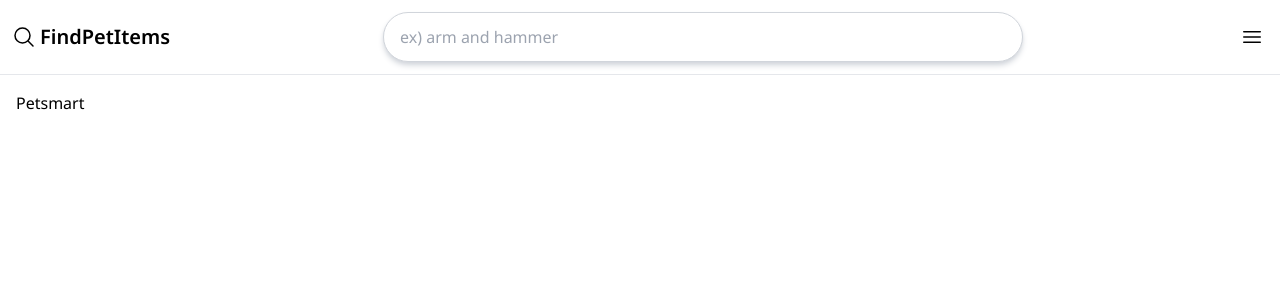
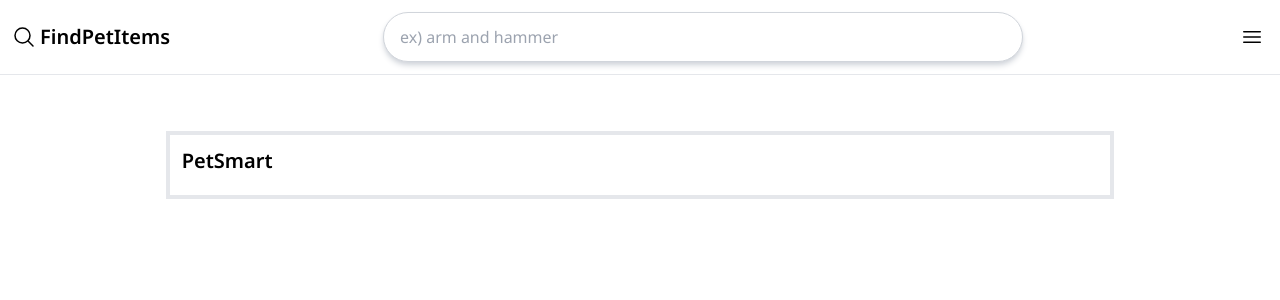
Before and after one commit to jaehokimdev/Pet-Item-Price-scraping, a React (Create React App) app in the folder client/: page /search/petsmart in a window 1280 px wide. Shown: the top 300 px of the page. Built offline with nearby package versions, Linux system fonts and the light colour scheme.

Commit message:
working on petsmart page

```diff
--- a/client/src/App.tsx
+++ b/client/src/App.tsx
@@ -13,7 +13,7 @@
     <Routes>
       <Route path="/" element={<Main />} />
       <Route path="search" element={<Layout />}>
-        <Route path="totalresult" element={<Totalresult />} />
+        <Route path="all" element={<Totalresult />} />
         <Route path="petsmart" element={<Petsmart />} />
         <Route path="petvalue" element={<Petvalue />} />
         <Route path="walmart" element={<Walmart />} />
--- a/client/src/Header.tsx
+++ b/client/src/Header.tsx
@@ -71,7 +71,7 @@
                 onClick={() => setIsMenuToggled(!isMenuToggled)}
                 className="font-bold hover:text-gray-300"
               >
-                Total
+                All
               </Link>
               <Link
                 to={"/search/petsmart"}
--- a/client/src/pages/Petsmart.tsx
+++ b/client/src/pages/Petsmart.tsx
@@ -3,7 +3,13 @@
 type Props = {};
 
 const Petsmart = (props: Props) => {
-  return <div>Petsmart</div>;
+  return (
+    <div className="flex flex-col px-[12%] max-sm:px-[5%] gap-4">
+      <div className="border-4 border-gray-200 rounded-2 pt-3 pb-5 px-3 mt-10">
+        <span className="font-bold text-xl">PetSmart</span>
+      </div>
+    </div>
+  );
 };
 
 export default Petsmart;
--- a/client/src/pages/Totalresult.tsx
+++ b/client/src/pages/Totalresult.tsx
@@ -13,7 +13,7 @@
     <div className="flex flex-col px-[12%] max-sm:px-[5%] gap-4">
       <div className="border-4 border-gray-200 rounded-2 pt-3 pb-5 px-3 mt-10">
         <span className="font-bold text-xl">PetSmart</span>
-        <div className="mt-5 h-[360px] w-full overflow-x-auto overflow-y-hidden">
+        <div className="mt-5 h-[380px] w-full overflow-x-auto overflow-y-hidden">
           <ul className="w-[2800px] whitespace-nowrap">
             {dummy.map((info: InfoType) => (
               <Card
@@ -28,7 +28,7 @@
       </div>
       <div className="border-4 border-gray-300 rounded-2 pt-3 pb-5 px-3 mt-10">
         <span className="font-bold text-xl">PetValue</span>
-        <div className="mt-5 h-[360px] w-full overflow-x-auto overflow-y-hidden">
+        <div className="mt-5 h-[380px] w-full overflow-x-auto overflow-y-hidden">
           <ul className="w-[2800px] whitespace-nowrap">
             {dummy.map((info: InfoType) => (
               <Card
@@ -43,7 +43,7 @@
       </div>
       <div className="border-4 border-gray-300 rounded-2 pt-3 pb-5 px-3 mt-10">
         <span className="font-bold text-xl">PetWalmart</span>
-        <div className="mt-5 h-[360px] w-full overflow-x-auto overflow-y-hidden">
+        <div className="mt-5 h-[380px] w-full overflow-x-auto overflow-y-hidden">
           <ul className="w-[2800px] whitespace-nowrap">
             {dummy.map((info: InfoType) => (
               <Card
@@ -58,7 +58,7 @@
       </div>
       <div className="border-4 border-gray-300 rounded-2 pt-3 pb-5 px-3 mt-10">
         <span className="font-bold text-xl">CanadianTire</span>
-        <div className="mt-5 h-[360px] w-full overflow-x-auto overflow-y-hidden">
+        <div className="mt-5 h-[380px] w-full overflow-x-auto overflow-y-hidden">
           <ul className="w-[2800px] whitespace-nowrap">
             {dummy.map((info: InfoType) => (
               <Card
```
